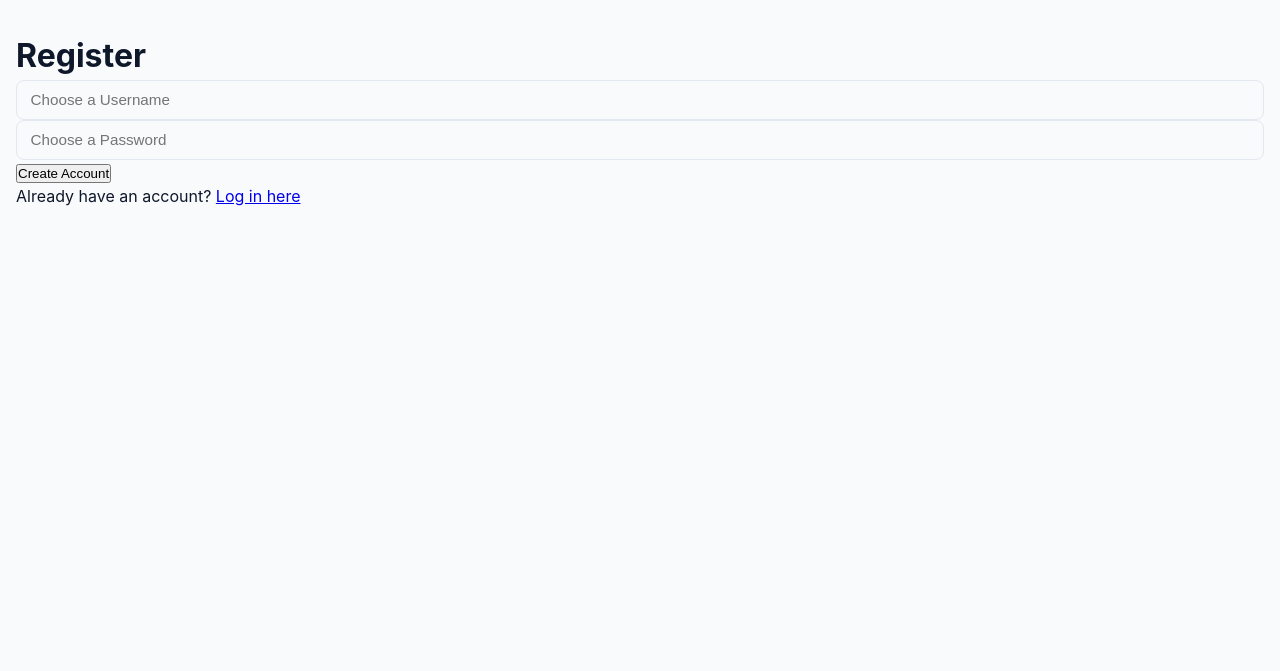
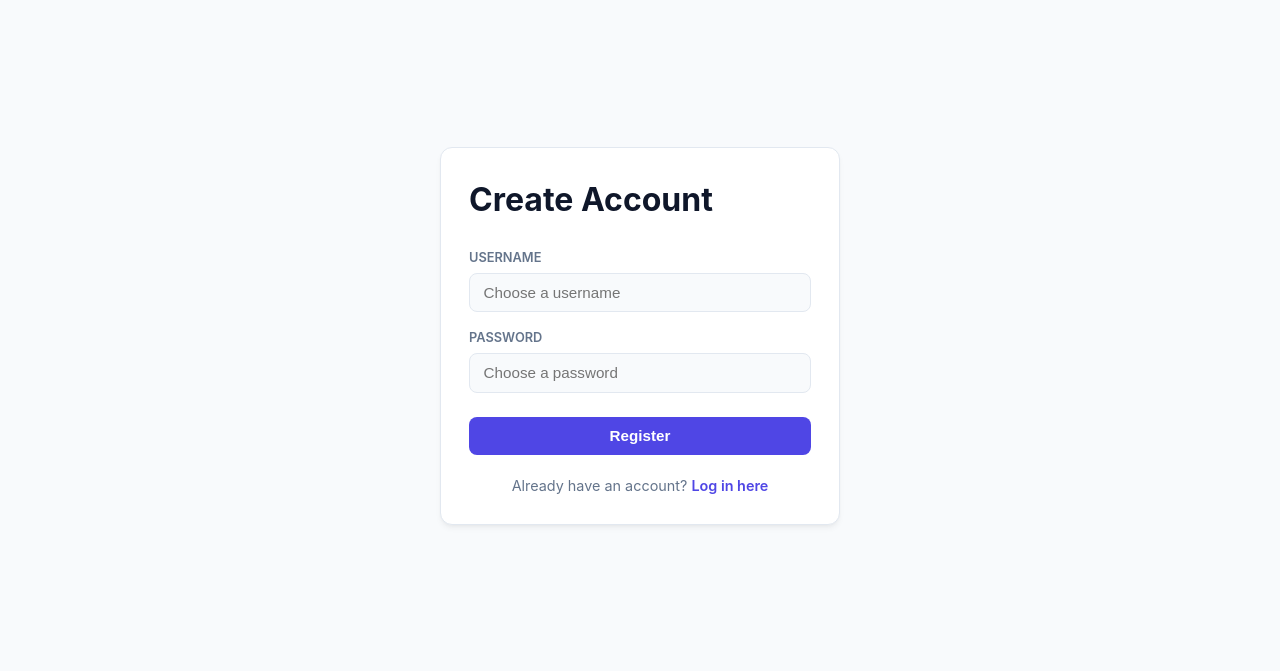
Before and after one commit to saifuddin9124/expense_tracker, a Flask app: page /register in a window 1280 px wide. Shown: the top 671 px of the page. Run offline with Flask 3, Linux system fonts and the light colour scheme.

Commit message:
Add modern CSS styling to register page

```diff
--- a/templates/register.html
+++ b/templates/register.html
@@ -5,12 +5,22 @@
     <link rel="stylesheet" href="{{ url_for('static', filename='style.css') }}">
 </head>
 <body>
-    <h1>Register</h1>
-    <form action="/register" method="POST">
-        <input type="text" name="username" placeholder="Choose a Username" required>
-        <input type="password" name="password" placeholder="Choose a Password" required>
-        <button type="submit">Create Account</button>
-    </form>
-    <p>Already have an account? <a href="/login">Log in here</a></p>
+    <div class="auth-container">
+        <div class="card auth-card">
+            <h1>Create Account</h1>
+            <form action="/register" method="POST">
+                <div class="form-group">
+                    <label>Username</label>
+                    <input type="text" name="username" placeholder="Choose a username" required>
+                </div>
+                <div class="form-group">
+                    <label>Password</label>
+                    <input type="password" name="password" placeholder="Choose a password" required>
+                </div>
+                <button type="submit" class="btn">Register</button>
+            </form>
+            <p>Already have an account? <a href="/login">Log in here</a></p>
+        </div>
+    </div>
 </body>
 </html>
```
Also changed, not shown: templates/index.html (+25 -0 lines).
